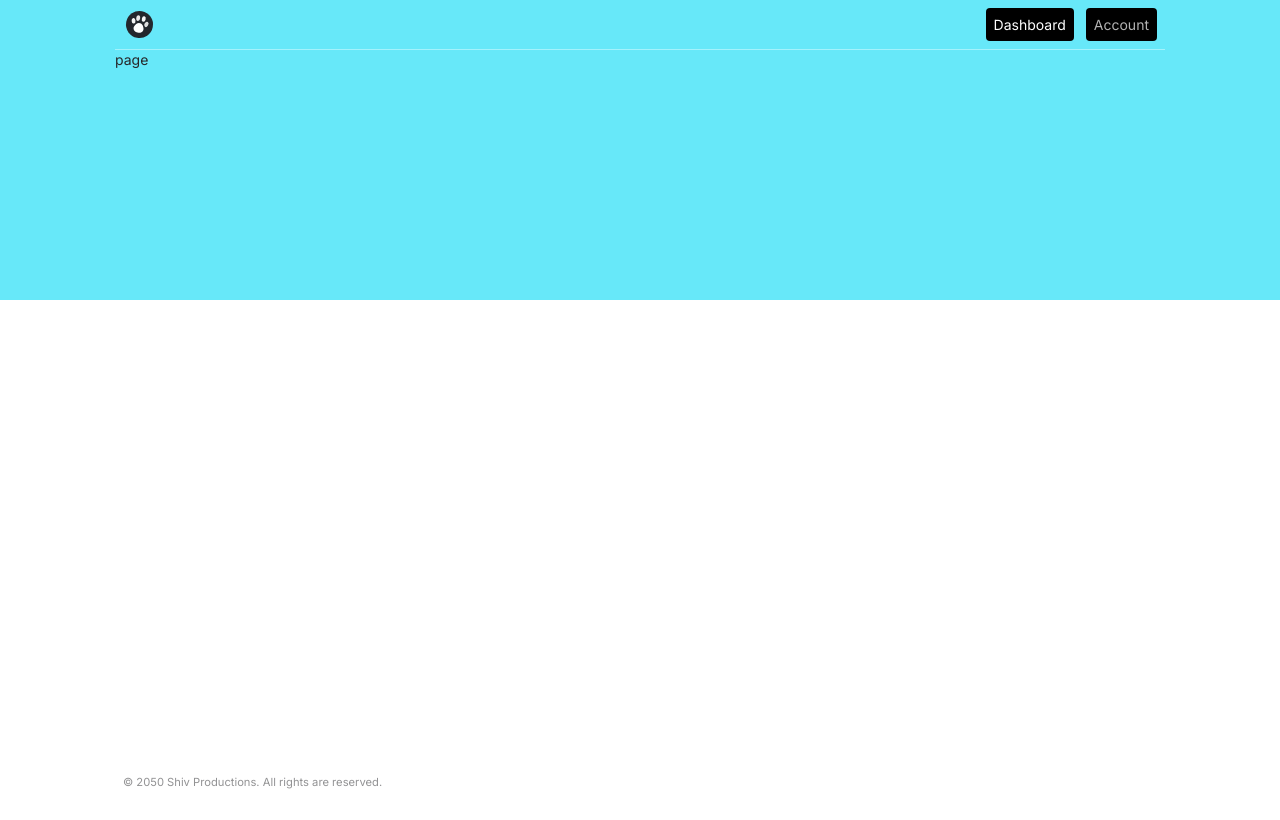
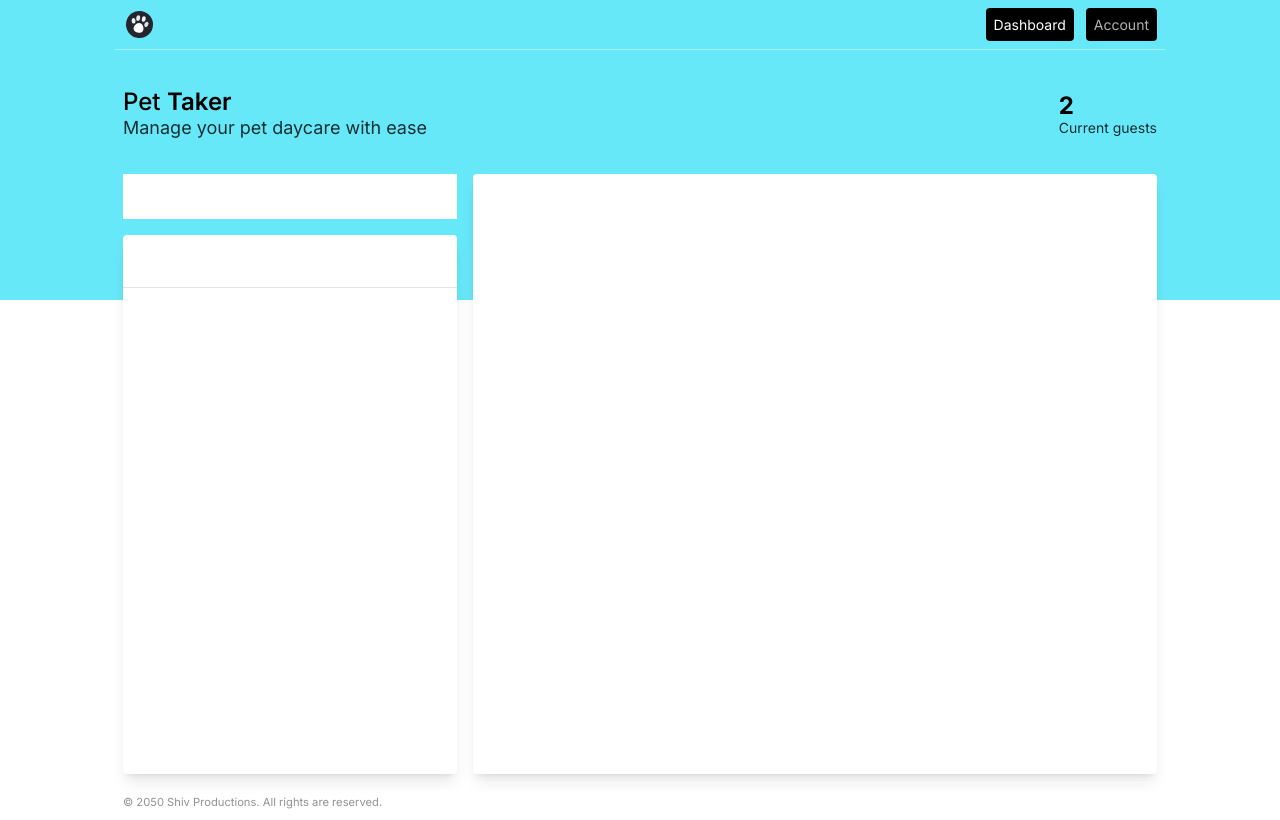
Before and after one commit to shivPratap007/pet-taker, a Next.js app: page /app/dashboard in a window 1280 px wide. Built offline with nearby package versions, Linux system fonts and the light colour scheme.

Commit message:
Add: dashboard component

```diff
--- a/src/app/(app)/app/dashboard/page.tsx
+++ b/src/app/(app)/app/dashboard/page.tsx
@@ -1,6 +1,48 @@
+import ContentBlock from "@/components/ContentBlock";
+import Heading from "@/components/Heading";
+import PetDetails from "@/components/PetDetails";
+import PetList from "@/components/PetList";
+import SearchForm from "@/components/SearchForm";
 
 export default function Dashboard() {
   return (
-    <div>page</div>
-  )
+    <main className="p-2">
+      <div className="flex items-center justify-between text-black py-8">
+        <section>
+          <Heading>
+            Pet <span className="font-semibold">Taker</span>
+          </Heading>
+          <p className="text-lg opacity-80">
+            Manage your pet daycare with ease
+          </p>
+        </section>
+        <section>
+          <p className="text-2xl font-bold leading-6">2</p>
+          <p className="opacity-80">Current guests</p>
+        </section>
+      </div>
+
+      <div className=" grid md:grid-cols-3 md:grid-rows-[45px_1fr] grid-rows-[45px_300px_500px] gap-4 md:h-[600px]">
+        <div className=" md:row-start-1 md:row-span-1 md:col-start-1 md:col-span-1">
+          <SearchForm />
+        </div>
+
+        <div className="relative md:row-start-2 md:row-span-full md:col-start-1 md:col-span-1">
+          <ContentBlock>
+            <PetList />
+
+            <div className="absolute bottom-4 right-4">
+              {/* <PetButton actionType="add" /> */}
+            </div>
+          </ContentBlock>
+        </div>
+
+        <div className="md:row-start-1 md:row-span-full md:col-start-2 md:col-span-full">
+          <ContentBlock>
+            <PetDetails />
+          </ContentBlock>
+        </div>
+      </div>
+    </main>
+  );
 }
--- /dev/null
+++ b/src/components/ContentBlock.tsx
@@ -0,0 +1,9 @@
+import React from "react";
+
+export default function ContentBlock({
+  children,
+}: {
+  children: React.ReactNode;
+}) {
+  return <div className="bg-white shadow-lg rounded-sm text-white py-8 overflow-hidden h-full w-full">{children}</div>;
+}
--- /dev/null
+++ b/src/components/Heading.tsx
@@ -0,0 +1,5 @@
+import { cn } from "@/lib/utils";
+
+export default function Heading({ children }: { children: React.ReactNode }) {
+  return <h1 className="font-medium text-2xl leading-6">{children}</h1>;
+}
--- /dev/null
+++ b/src/components/PetDetails.tsx
@@ -0,0 +1,7 @@
+import React from 'react'
+
+export default function PetDetails() {
+  return (
+    <section className='w-full h-full'>PetDetails</section>
+  )
+}
--- /dev/null
+++ b/src/components/PetList.tsx
@@ -0,0 +1,13 @@
+import React from 'react'
+
+export default function PetList() {
+  return (
+    <ul>
+        <li className='bg-white border-b'>
+            <button>
+                Dobby
+            </button>
+        </li>
+    </ul>
+  )
+}
--- /dev/null
+++ b/src/components/SearchForm.tsx
@@ -0,0 +1,8 @@
+
+export default function SearchForm() {
+  return (
+    <form className="w-full h-full bg-slate-300">
+        <input type="text"  className="h-full w-full"/>
+    </form>
+  )
+}
```
